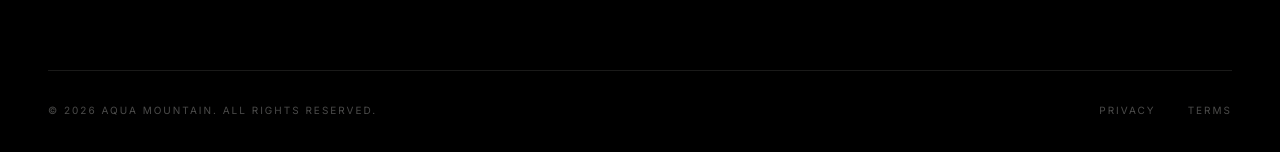
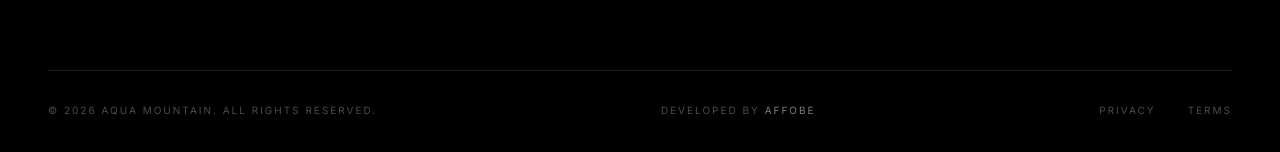
Before and after one commit to 17shreyansh/AQUA, a Next.js app: page / in a window 1280 px wide. Shown: the part 8951-9103 px from the top of the page. Built offline with nearby package versions, Linux system fonts and the light colour scheme.

Commit message:
feat: add Footer component with navigation, contact, and social links

```diff
--- a/src/components/layout/Footer.tsx
+++ b/src/components/layout/Footer.tsx
@@ -79,9 +79,22 @@ export function Footer() {
         </div>
 
         {/* Bottom Line */}
-        <div className="flex flex-col md:flex-row items-center justify-between text-[10px] uppercase tracking-[0.2em] text-ivory/30 pt-8 border-t border-ivory/10">
+        <div className="flex flex-col lg:flex-row items-center justify-between text-[10px] uppercase tracking-[0.2em] text-ivory/30 pt-8 border-t border-ivory/10 gap-4 lg:gap-0">
           <p>&copy; {new Date().getFullYear()} AQUA MOUNTAIN. ALL RIGHTS RESERVED.</p>
-          <div className="flex items-center gap-8 mt-4 md:mt-0">
+
+          <p>
+            DEVELOPED BY{" "}
+            <a
+              href="https://affobe.com/"
+              target="_blank"
+              rel="noopener noreferrer"
+              className="text-ivory/50 hover:text-gold transition-colors"
+            >
+              AFFOBE
+            </a>
+          </p>
+
+          <div className="flex items-center gap-8">
             <Link href="#" className="hover:text-ivory/60 transition-colors">PRIVACY</Link>
             <Link href="#" className="hover:text-ivory/60 transition-colors">TERMS</Link>
           </div>
```
